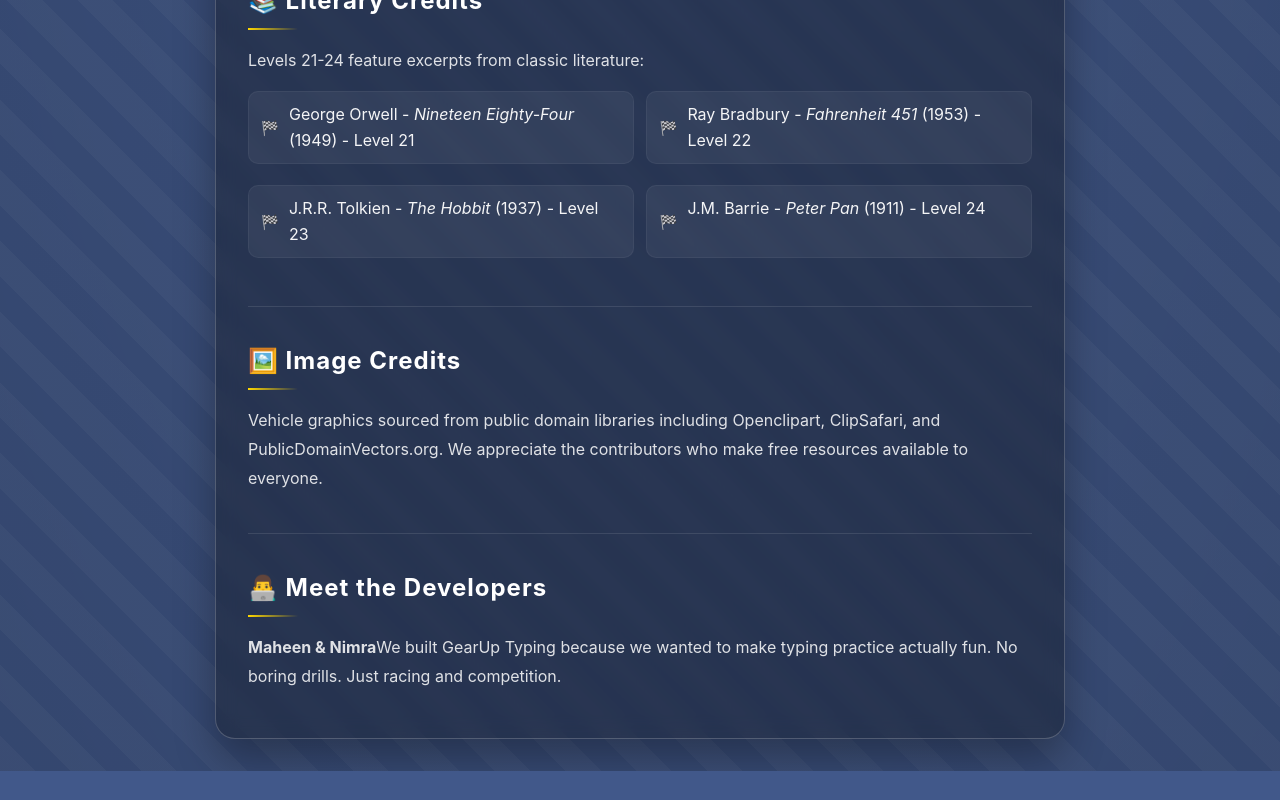
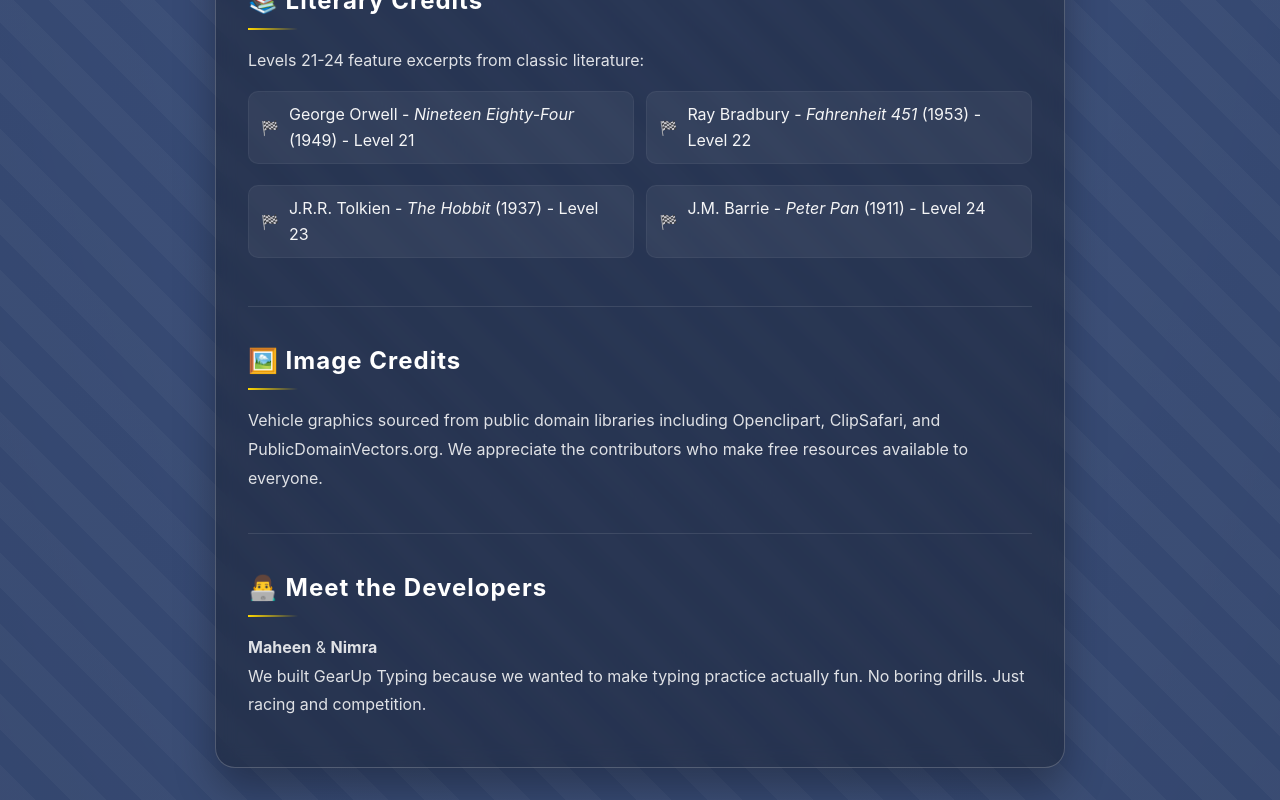
Before and after one commit to gearuptyping/gearup_typing, a React (Vite) app: page /about in a window 1280 px wide. Shown: the part 2160-2960 px from the top of the page. Before the commit the page ends 2931 px from the top, so only its background shows below. Built offline with nearby package versions, Linux system fonts and the light colour scheme; no server answers; the database is empty; sample sign-in values are in the browser's storage.

Commit message:
final commit in about
our names

```diff
--- a/src/pages/About.jsx
+++ b/src/pages/About.jsx
@@ -128,7 +128,8 @@ const About = () => {
         <section className="about-section">
           <h2>👨‍💻 Meet the Developers</h2>
           <p>
-            <strong>Maheen & Nimra</strong>
+            <strong>Maheen</strong> & <strong>Nimra</strong>
+            <br />
             We built GearUp Typing because we wanted to make typing practice
             actually fun. No boring drills. Just racing and competition.
           </p>
```
